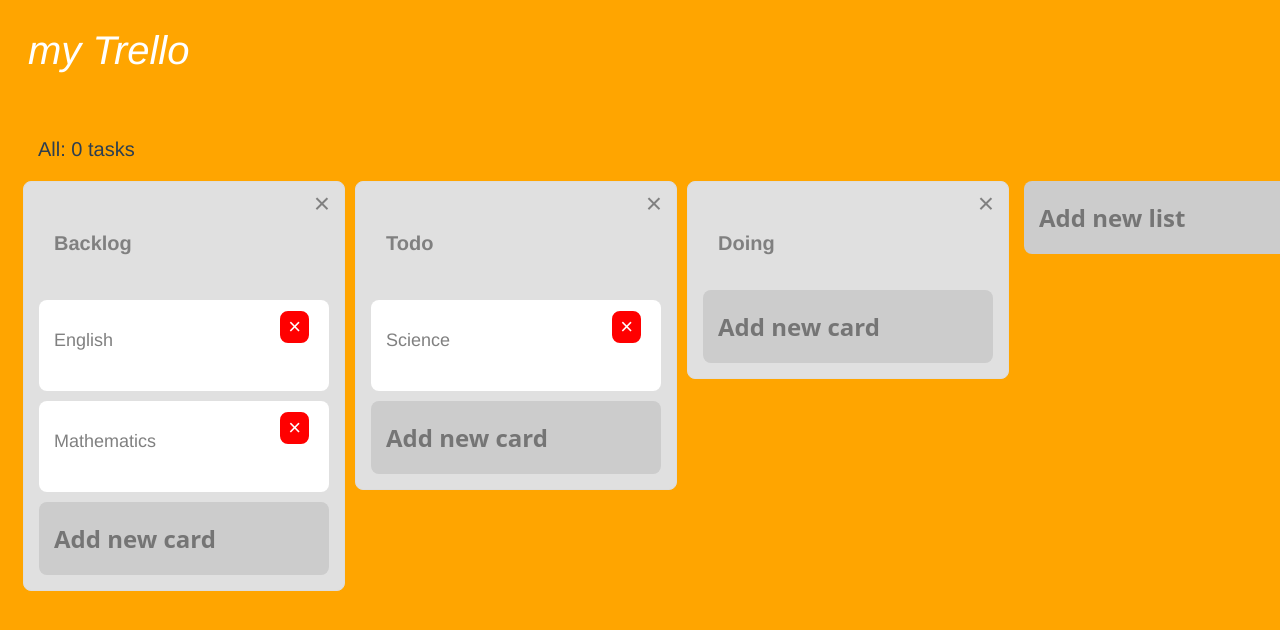
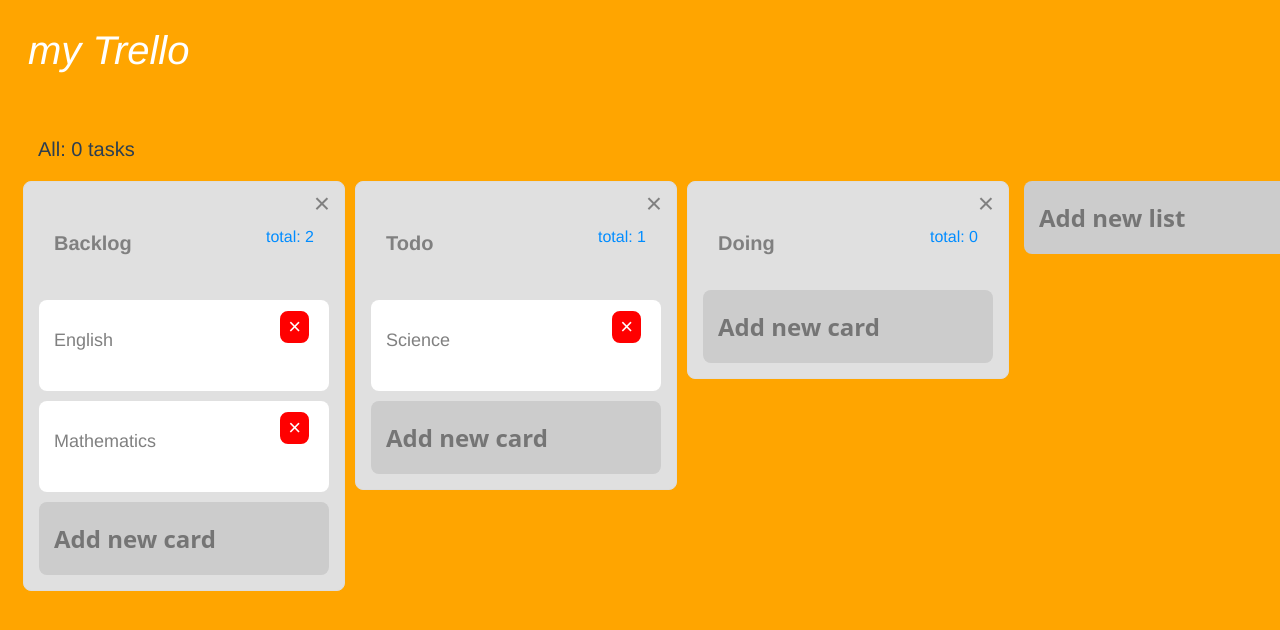
Before and after one commit to yumauma20/my_trello, a Vue app: page / in a window 1280 px wide. Shown: the top 630 px of the page. Built offline with nearby package versions, Linux system fonts and the light colour scheme.

Commit message:
リスト内のカードの総数表示機能作成

```diff
--- a/src/components/List.vue
+++ b/src/components/List.vue
@@ -2,6 +2,7 @@
     <div class="list">
         <div class="listheader">
             <p class="list-title">{{ title }}</p>
+            <p class="list-counter">total: {{ totalCardInList }}</p>
             <div class="deletelist" @click="removeList">×</div>
         </div>
         <card v-for="(item, index) in cards"
@@ -37,6 +38,11 @@
             required: true
         }
     },
+    computed: {
+        totalCardInList() {
+            return this.cards.length
+        }
+    },
     methods: {
         removeList: function() {
             if(confirm('本当にこのリストを削除しますか？')){
```
